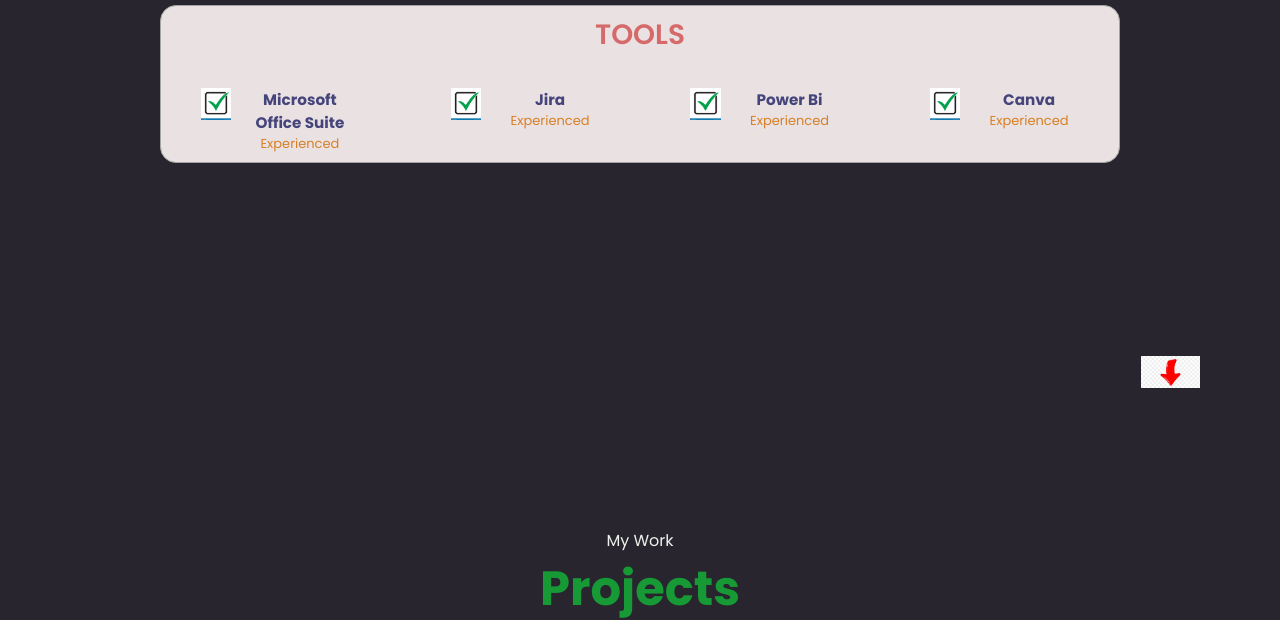
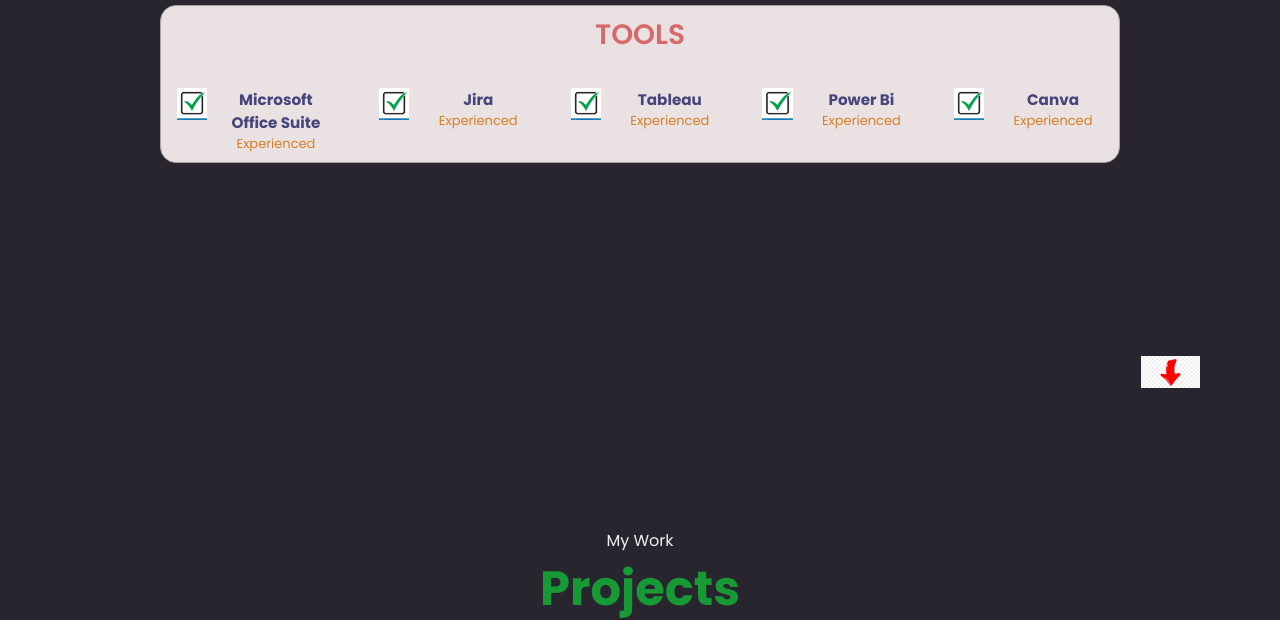
Before and after one commit to Husnafatimae/My-Portfolio, a plain HTML site: page index.html in a window 1280 px wide. Shown: the part 2100-2720 px from the top of the page. Drawn offline with nearby package versions, Linux system fonts and the light colour scheme.

Commit message:
Updated Skills section
Added Tableau

```diff
--- a/index.html
+++ b/index.html
@@ -295,6 +295,19 @@
                     alt="Experience icon"
                     class="icon"
                   />
+
+                  <div>
+                    <h3>Tableau</h3>
+                    <p class ="experienced-text">Experienced</p>
+                  </div>
+                </article>
+                <article>
+                  <img
+                    src="./assets/checkmark.webp"
+                    alt="Experience icon"
+                    class="icon"
+                  />
+
                   <div>
                     <h3>Power Bi</h3>
                     <p class ="experienced-text">Experienced</p>
```
